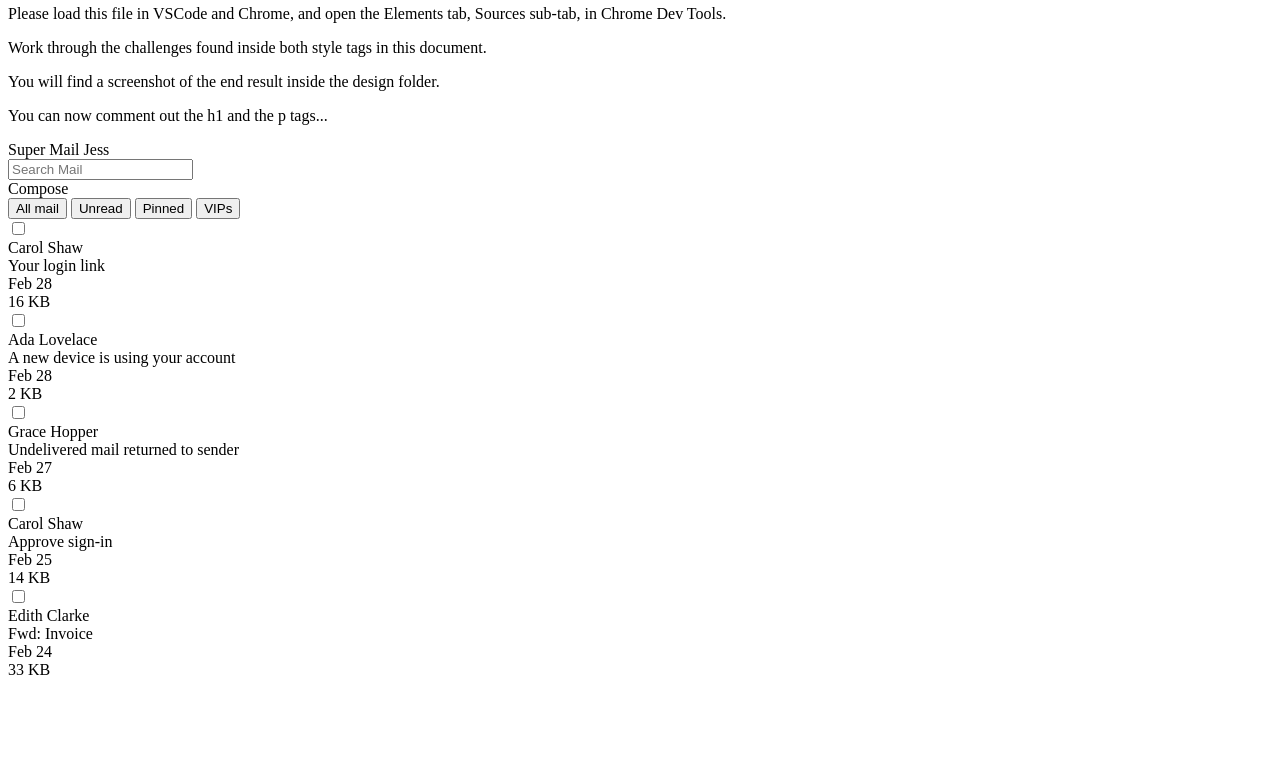
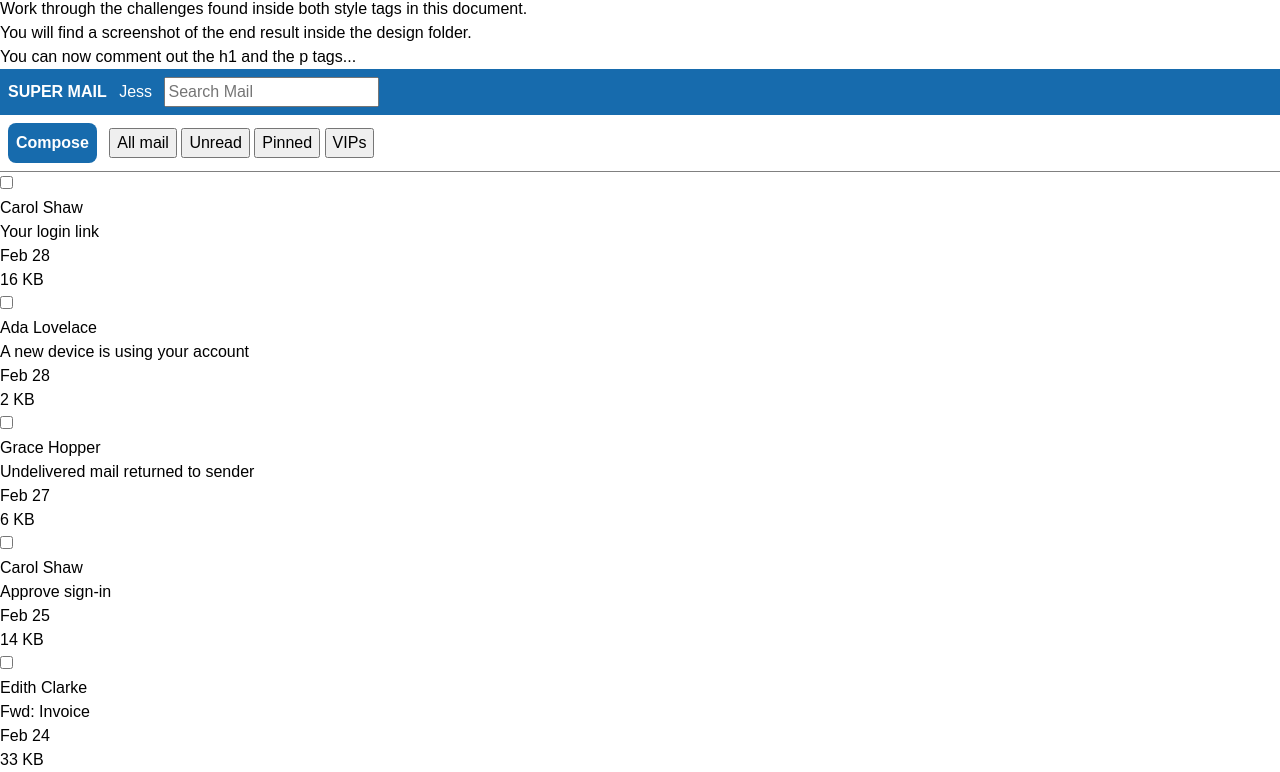
Before and after one commit to JovanCraft/W_S2M4_Project-main, a plain HTML site: page index.html in a window 1280 px wide. Shown: the part 75-847 px from the top of the page. Before the commit the page ends 800 px from the top, so only its background shows below. Drawn offline with Linux system fonts and the light colour scheme.

Commit message:
finished task 1 - 9

```diff
--- a/index.html
+++ b/index.html
@@ -4,35 +4,35 @@
 <head>
   <meta charset="UTF-8">
   <style>
-    /* 👉 Task 1- Apply the reset found on this page: https://www.joshwcomeau.com/css/custom-css-reset/ */
+    /* 👉 Task 1- Apply the reset found on this page: https://www.joshwcomeau.com/css/custom-css-reset/ DONE!*/
 
   </style>
   <style>
     /* 👉 Task 2- Target the body element.
     Apply a font family of Arial to the body element.
-    The font property is inherited by descendant (nested) elements. */
+    The font property is inherited by descendant (nested) elements. DONE!*/
 
     /* 👉 Task 3- Target the element with id headerTop.
-    Apply white color to the text, some padding using px or rem units, and a dark background color. */
+    Apply white color to the text, some padding using px or rem units, and a dark background color. DONE!*/
 
     /* 👉 Task 4- Target the divs that are directly nested underneath the id headerTop.
     Make them display as inline block, instead of block.
-    This will make them render on the same line. */
+    This will make them render on the same line. DONE!*/
 
     /* 👉 Task 5- Target the spans that are nested inside the id headerTop.
     Make them have some margin on the right.
-    This will prevent the spans from crashing against one another. */
+    This will prevent the spans from crashing against one another. DONE!*/
 
     /* 👉 Task 6- Target the first span nested inside the element with id headerTop.
-    Make it have a font weight of bold, and transform the text to uppercase. */
+    Make it have a font weight of bold, and transform the text to uppercase. DONE!*/
 
     /* 👉 Task 7- Target the id headerBottom.
-    Give it a bottom border of 1 pixel, solid gray, and a little bit of padding using px or rem units. */
+    Give it a bottom border of 1 pixel, solid gray, and a little bit of padding using px or rem units. DONE!*/
 
     /* 👉 Task 8- Target the divs that are nested directly inside the element with id headerBottom.
     Make them display as inline block, instead of block.
     This will cause them to render on the same line.
-    You can consolidate this rule with the one on step. 4 */
+    You can consolidate this rule with the one on step. 4 DONE!*/
 
     /* 👉 Task 9- Target the "Compose" button, although note it's a div instead an actual button.
     Give it color, bold text, background, padding, border radius, margin right, and a cursor of pointer. */
@@ -64,6 +64,8 @@
 
   </style>
   <title>Document</title>
+  <link rel="stylesheet" href="reset.css">
+  <link rel="stylesheet" href="styles.css">
 </head>
 
 <body>
@@ -77,17 +79,17 @@
   <div>
     <header>
       <div id="headerTop">
-        <div>
-          <span>Super Mail</span>
-          <span>Jess</span>
+        <div class="inline">
+          <span class="span-fix" id="first-span">Super Mail</span>
+          <span class="span-fix">Jess</span>
         </div>
-        <div>
+        <div class="inline">
           <input type="text" placeholder="Search Mail" />
         </div>
       </div>
       <div id="headerBottom">
-        <div>Compose</div>
-        <div>
+        <div class="inline" id="compose-button">Compose</div>
+        <div class="inline">
           <button>All mail</button>
           <button>Unread</button>
           <button>Pinned</button>
--- /dev/null
+++ b/reset.css
@@ -0,0 +1,46 @@
+/*
+  1. Use a more-intuitive box-sizing model.
+*/
+*, *::before, *::after {
+    box-sizing: border-box;
+  }
+  /*
+    2. Remove default margin
+  */
+  * {
+    margin: 0;
+  }
+  /*
+    Typographic tweaks!
+    3. Add accessible line-height
+    4. Improve text rendering
+  */
+  body {
+    line-height: 1.5;
+    -webkit-font-smoothing: antialiased;
+  }
+  /*
+    5. Improve media defaults
+  */
+  img, picture, video, canvas, svg {
+    display: block;
+    max-width: 100%;
+  }
+  /*
+    6. Remove built-in form typography styles
+  */
+  input, button, textarea, select {
+    font: inherit;
+  }
+  /*
+    7. Avoid text overflows
+  */
+  p, h1, h2, h3, h4, h5, h6 {
+    overflow-wrap: break-word;
+  }
+  /*
+    8. Create a root stacking context
+  */
+  #root, #__next {
+    isolation: isolate;
+  }
--- /dev/null
+++ b/styles.css
@@ -0,0 +1,40 @@
+
+body {
+    font-family: Arial;
+}
+
+#headerTop {
+    color: white;
+    padding: 0.5rem;
+    background-color: #176bad;
+}
+
+/* #headerTop > div { */
+.inline {
+    display: inline-block;
+}
+
+/* #headerTop span { */
+.span-fix {
+    margin-right: 0.5rem;
+}
+
+#first-span {
+    font-weight: bold;
+    text-transform: uppercase;
+}
+
+#headerBottom {
+    border-bottom: 1px solid gray;
+    padding: 0.5rem;
+}
+
+#compose-button {
+    color: white;
+    font-weight: bold;
+    background-color: #176bad;
+    padding: 0.5rem;
+    border-radius: 0.5rem;
+    margin-right: 0.5rem;
+    cursor: pointer;
+}
```
